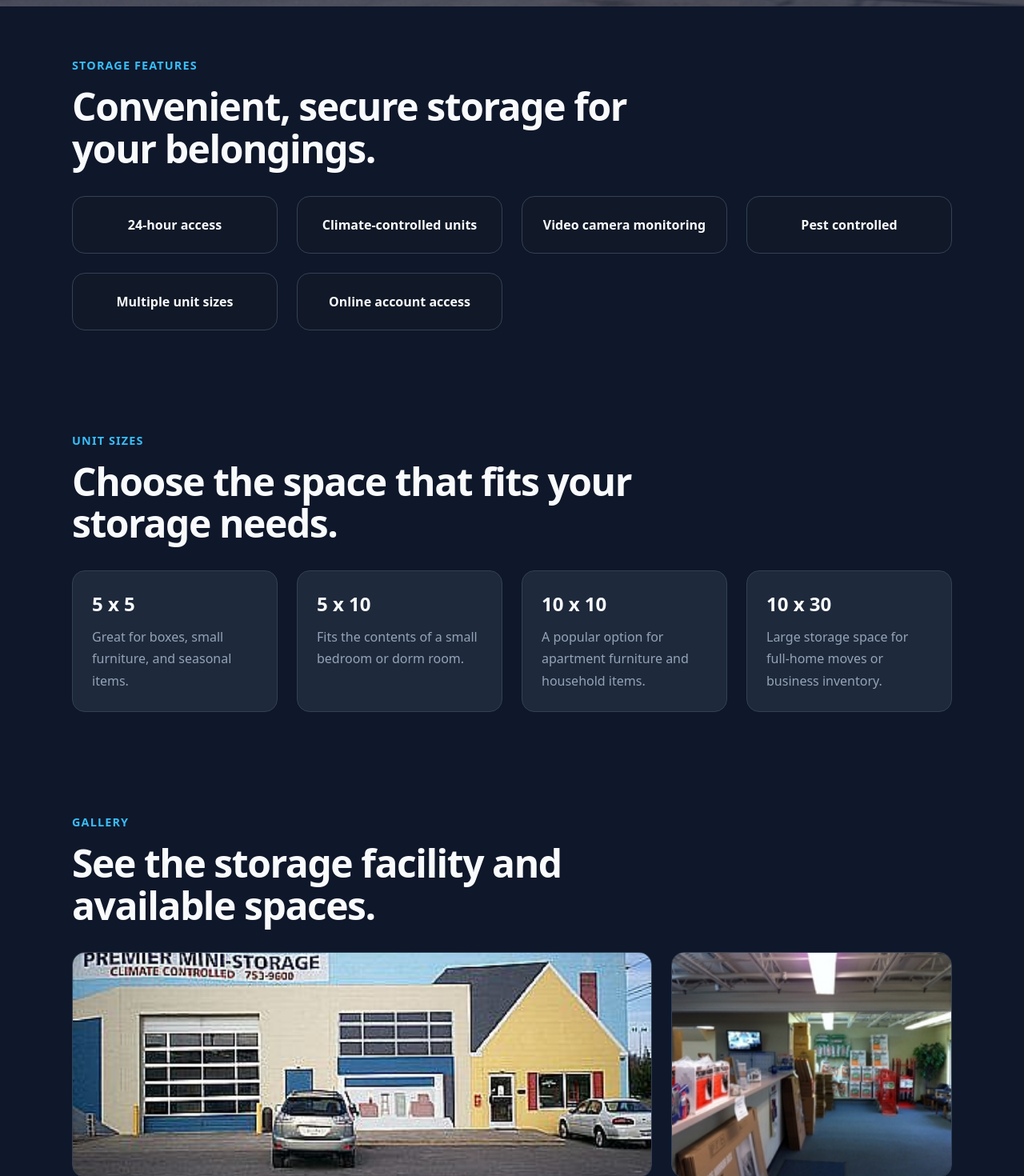
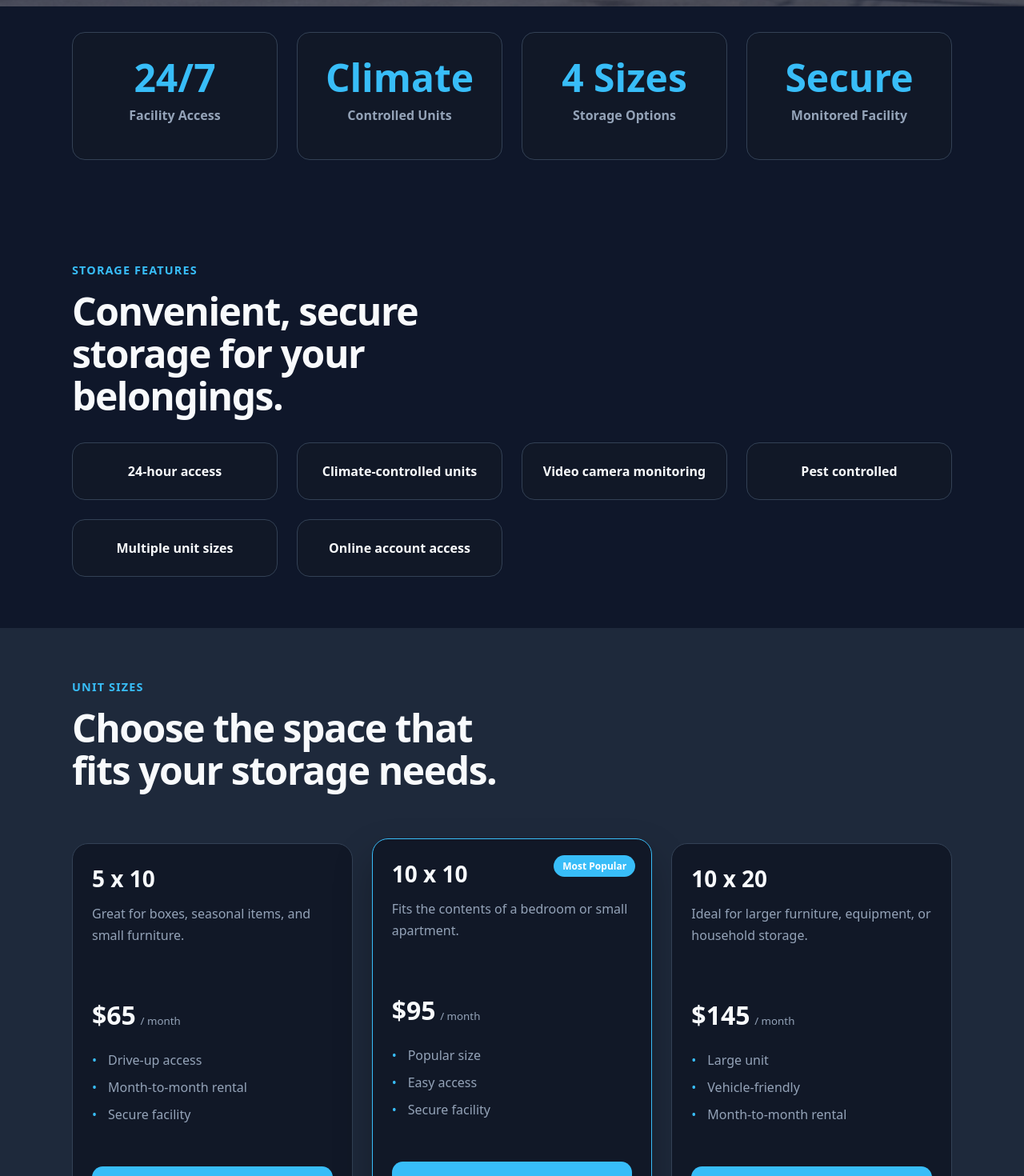
Before and after one commit to jprobussr/premier-storage-redesign, a React (Vite) app in the folder premier-storage-redesign/: page / in a window 1280 px wide. Shown: the part 700-2170 px from the top of the page at 80% size. Built offline with nearby package versions, Linux system fonts and the light colour scheme.

Commit message:
feat: redesign storage pricing section UI

```diff
--- a/premier-storage-redesign/src/App.jsx
+++ b/premier-storage-redesign/src/App.jsx
@@ -6,6 +6,7 @@ import UnitSizes from './components/UnitSizes.jsx';
 import Location from './components/Location.jsx';
 import Footer from './components/Footer.jsx';
 import Gallery from './components/Gallery.jsx';
+import Stats from './components/Stats.jsx';
 
 const App = () => {
   return (
@@ -15,6 +16,8 @@ const App = () => {
       <main className="app">
 
         <Hero />
+
+        <Stats />
 
         <Features />
 
--- /dev/null
+++ b/premier-storage-redesign/src/components/Stats.css
@@ -0,0 +1,31 @@
+.stats {
+  padding-top: 0;
+  margin-top: 2rem;
+}
+
+.stats-grid {
+  display: grid;
+  grid-template-columns: repeat(auto-fit, minmax(180px, 1fr));
+  gap: 1.5rem;
+}
+
+.stat-card {
+  padding: 2rem 1.5rem;
+  border: 1px solid var(--border);
+  border-radius: var(--radius);
+  background: var(--surface);
+  text-align: center;
+}
+
+.stat-card h2 {
+  margin: 0;
+  color: var(--accent);
+  font-size: clamp(2rem, 5vw, 3rem);
+  line-height: 1;
+}
+
+.stat-card p {
+  margin: 0.75rem;
+  color: var(--muted);
+  font-weight: 600;
+}
--- /dev/null
+++ b/premier-storage-redesign/src/components/Stats.jsx
@@ -0,0 +1,41 @@
+import './Stats.css';
+
+const stats = [
+  {
+    value: '24/7',
+    label: 'Facility Access',
+  },
+  {
+    value: 'Climate',
+    label: 'Controlled Units',
+  },
+  {
+    value: '4 Sizes',
+    label: 'Storage Options',
+  },
+  {
+    value: 'Secure',
+    label: 'Monitored Facility',
+  },
+];
+
+const Stats = () => {
+  return (
+    <section className="stats section">
+      <div className="container">
+        <div className="stats-grid">
+          {stats.map((stat) => {
+            return (
+              <article className="stat-card" key={stat.label}>
+                <h2>{stat.value}</h2>
+                <p>{stat.label}</p>
+              </article>
+            );
+          })}
+        </div>
+      </div>
+    </section>
+  );
+};
+
+export default Stats;
--- a/premier-storage-redesign/src/components/UnitSizes.css
+++ b/premier-storage-redesign/src/components/UnitSizes.css
@@ -1,23 +1,140 @@
-.units-grid {
-    display: grid;
-    grid-template-columns:  repeat(auto-fit, minmax(220px, 1fr));
-    gap: 1.5rem;
+.unit-sizes {
+  background: var(--surface-alt);
+}
+
+.section-header {
+  max-width: 36rem;
+}
+
+.unit-grid {
+  display: grid;
+  gap: 1.5rem;
+  margin-top: 4rem;
 }
 
 .unit-card {
-    padding: 1.5rem;
-    border: 1px solid var(--border);
-    border-radius: var(--radius);
-    background: var(--surface-alt);
+  position: relative;
+  min-height: 100%;
+  background: var(--surface);
+  border: 1px solid var(--border);
+  border-radius: 1.25rem;
+  padding: 1.5rem;
+  display: flex;
+  flex-direction: column;
+  gap: 1.5rem;
+  transition:
+    transform 0.2s ease,
+    border-color 0.2s ease,
+    box-shadow 0.2s ease;
 }
 
-.unit-card h3 {
-    margin: 0;
-    font-size: 1.5rem;
+.unit-card:hover {
+  transform: translateY(-4px);
+  border-color: var(--accent);
+  box-shadow: 0 20px 40px rgba(0, 0, 0, 0.25);
 }
 
-.unit-card p {
-    margin: 0.75rem 0 0;
-    color: var(--muted);
-    line-height: 1.7;
+.unit-card-top {
+  min-height: 9rem;
+  display: flex;
+  flex-direction: column;
+  gap: 0.75rem;
 }
+
+.unit-card-top h3 {
+  margin: 0;
+  font-size: 1.75rem;
+}
+
+.unit-card-top p {
+  margin: 0;
+  color: var(--muted);
+  line-height: 1.7;
+}
+
+.unit-price {
+  margin-top: 0;
+  display: flex;
+  align-items: baseline;
+  gap: 0.35rem;
+}
+
+.unit-price span {
+  font-size: 2rem;
+  font-weight: 700;
+}
+
+.unit-price small {
+  color: var(--muted);
+}
+
+.unit-features {
+  min-height: 7.5rem;
+  list-style: none;
+  padding: 0;
+  margin: 0;
+
+  display: flex;
+  flex-direction: column;
+  gap: 0.75rem;
+}
+
+.unit-features li {
+  color: var(--muted);
+  padding-left: 1.25rem;
+  position: relative;
+}
+
+.unit-features li::before {
+  content: '•';
+  color: var(--accent);
+
+  position: absolute;
+  left: 0;
+}
+
+.unit-button {
+  margin-top: auto;
+  display: inline-flex;
+  justify-content: center;
+  align-items: center;
+  padding: 0.9rem 1.25rem;
+  border-radius: 0.85rem;
+  background: var(--accent);
+  color: #fff;
+  text-decoration: none;
+  font-weight: 600;
+  transition:
+    opacity 0.2s ease,
+    transform 0.2s ease;
+}
+
+.unit-button:hover {
+  opacity: 0.9;
+  transform: translateY(-2px);
+}
+
+.featured {
+  border-color: var(--accent);
+  transform: translateY(-6px);
+  box-shadow: 0 24px 48px rgba(0, 0, 0, 0.3);
+}
+
+.featured::before {
+  content: 'Most Popular';
+  position: absolute;
+  top: 1.25rem;
+  right: 1.25rem;
+  background: var(--accent);
+  color: #fff;
+  padding: 0.3rem 0.7rem;
+  border-radius: 999px;
+  font-size: 0.75rem;
+  font-weight: 600;
+}
+
+@media (min-width: 768px) {
+  .unit-grid {
+    grid-template-columns: repeat(3, 1fr);
+  }
+}
--- a/premier-storage-redesign/src/components/UnitSizes.jsx
+++ b/premier-storage-redesign/src/components/UnitSizes.jsx
@@ -2,22 +2,26 @@ import './UnitSizes.css';
 
 const units = [
   {
-    size: '5 x 5',
-    description: 'Great for boxes, small furniture, and seasonal items.',
+    id: 1,
+    size: '5 x 10',
+    price: '$65',
+    description: 'Great for boxes, seasonal items, and small furniture.',
+    features: ['Drive-up access', 'Month-to-month rental', 'Secure facility'],
   },
   {
-    size: '5 x 10',
-    description: 'Fits the contents of a small bedroom or dorm room.',
+    id: 2,
+    size: '10 x 10',
+    price: '$95',
+    description: 'Fits the contents of a bedroom or small apartment.',
+    features: ['Popular size', 'Easy access', 'Secure facility'],
+    featured: true,
   },
   {
-    size: '10 x 10',
-    description:
-      'A popular option for apartment furniture and household items.',
-  },
-  {
-    size: '10 x 30',
-    description:
-      'Large storage space for full-home moves or business inventory.',
+    id: 3,
+    size: '10 x 20',
+    price: '$145',
+    description: 'Ideal for larger furniture, equipment, or household storage.',
+    features: ['Large unit', 'Vehicle-friendly', 'Month-to-month rental'],
   },
 ];
 
@@ -30,12 +34,29 @@ const UnitSizes = () => {
           <h2>Choose the space that fits your storage needs.</h2>
         </div>
 
-        <div className="units-grid">
+        <div className="unit-grid">
           {units.map((unit) => {
             return (
-              <article className="unit-card" key={unit.size}>
-                <h3>{unit.size}</h3>
-                <p>{unit.description}</p>
+              <article className={`unit-card ${unit.featured ? 'featured' : ''}`} key={unit.id}>
+                <div className="unit-card-top">
+                  <h3>{unit.size}</h3>
+                  <p>{unit.description}</p>
+                </div>
+
+                <div className="unit-price">
+                  <span>{unit.price}</span>
+                  <small> / month</small>
+                </div>
+
+                <ul className="unit-features">
+                  {unit.features.map((feature) => {
+                    return <li key={feature}>{feature}</li>;
+                  })}
+                </ul>
+
+                <a href="#contact" className="unit-button">
+                  Reserve Unit
+                </a>
               </article>
             );
           })}
```
